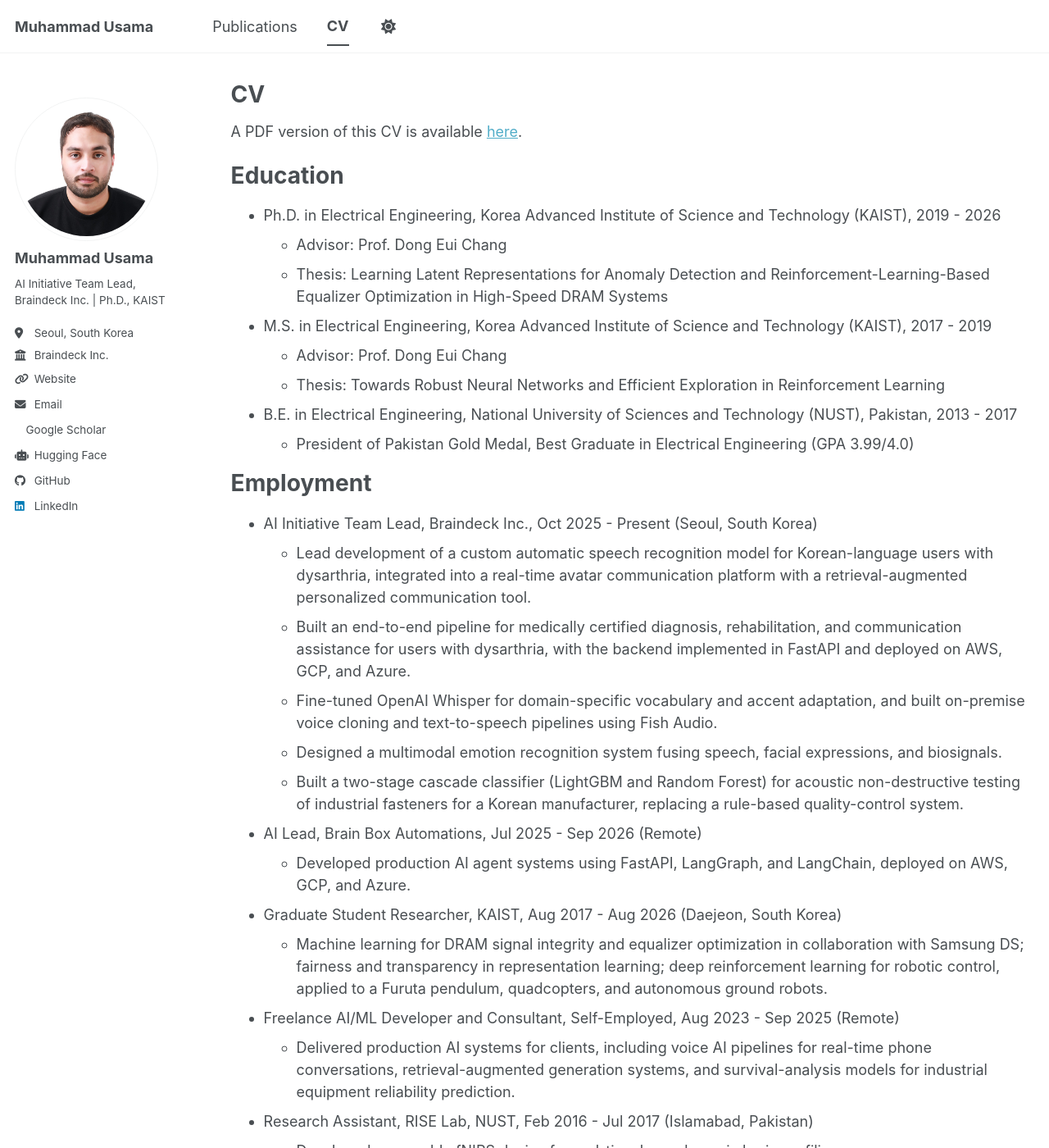
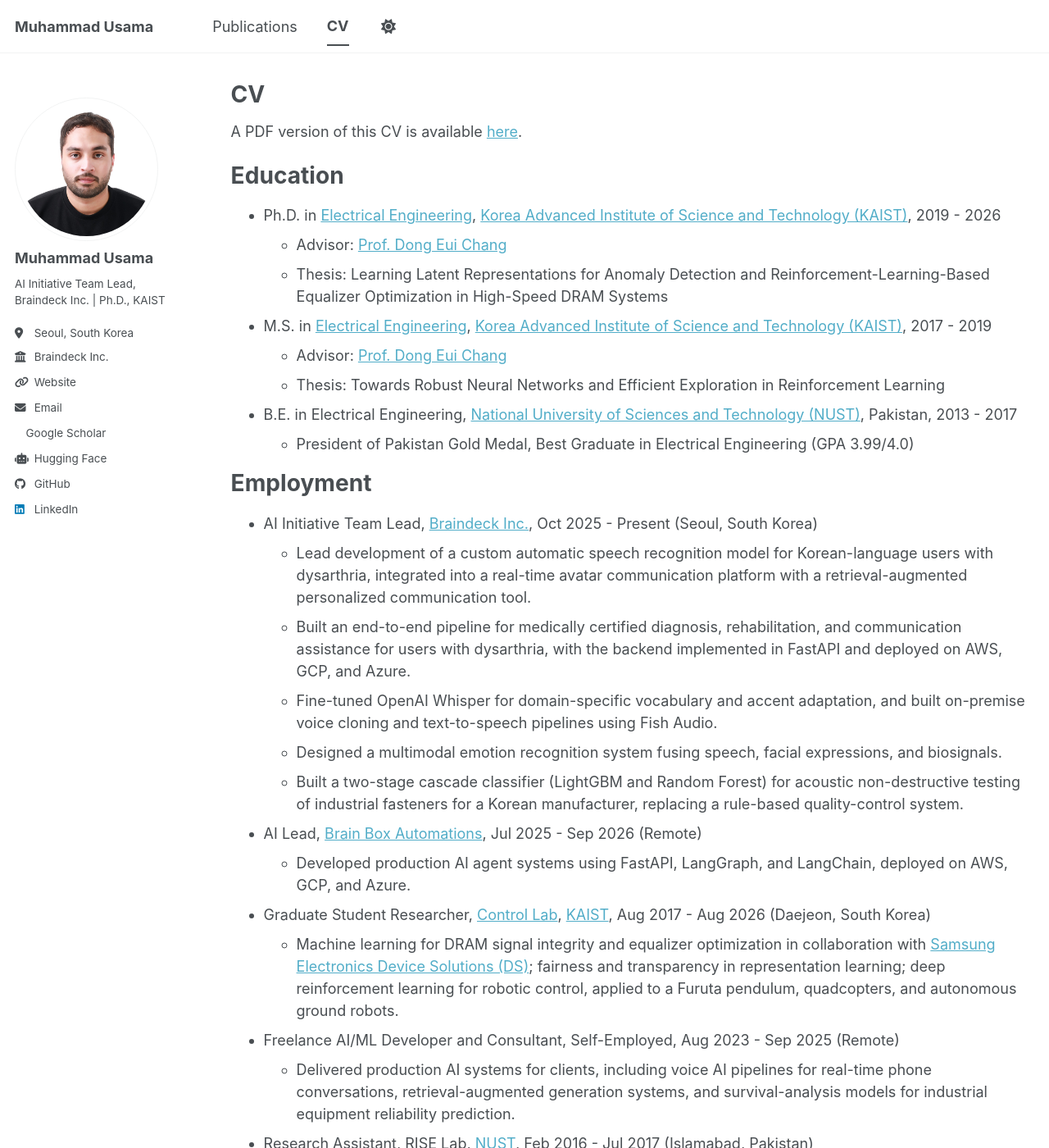
Before and after one commit to Usama1002/Usama1002.github.io, a Jekyll site: the page built from _pages/cv.md, in a window 1280 px wide and 1400 px high. Shown: the whole window at 82% size. Built offline with Jekyll 4.4.1, drawn with Linux system fonts in a browser that asks for light colours; a style sheet for code colours, icons or effects is not loaded; some of the changed text lies outside the part shown.

Commit message:
Link institutions, advisor, employers, and awards on the home and CV pages

```diff
--- a/_config.yml
+++ b/_config.yml
@@ -25,6 +25,7 @@ author:
   bio              : "AI Initiative Team Lead, Braindeck Inc. | Ph.D., KAIST"
   location         : "Seoul, South Korea"
   employer         : "Braindeck Inc."
+  employer_url     : "https://www.braindeck.net/"
   uri              : "https://usama1002.github.io"
   email            : "usama@kaist.ac.kr"
 
--- a/_includes/author-profile.html
+++ b/_includes/author-profile.html
@@ -28,7 +28,11 @@
         <li class="author__desktop"><i class="fas fa-fw fa-location-dot icon-pad-right" aria-hidden="true"></i>{{ author.location }}</li>
       {% endif %}
       {% if author.employer %}
+        {% if author.employer_url %}
+        <li class="author__desktop"><a href="{{ author.employer_url }}"><i class="fas fa-fw fa-building-columns icon-pad-right" aria-hidden="true"></i>{{ author.employer }}</a></li>
+        {% else %}
         <li class="author__desktop"><i class="fas fa-fw fa-building-columns icon-pad-right" aria-hidden="true"></i>{{ author.employer }}</li>
+        {% endif %}
       {% endif %}
       {% if author.uri %}
         <li><a href="{{ author.uri }}"><i class="fas fa-fw fa-link icon-pad-right" aria-hidden="true"></i>{{ site.data.ui-text[site.locale].website_label | default: "Website" }}</a></li>
--- a/_pages/cv.md
+++ b/_pages/cv.md
@@ -13,32 +13,32 @@ A PDF version of this CV is available [here]({{ base_path }}/files/Muhammad-Usam
 
 Education
 ======
-* Ph.D. in Electrical Engineering, Korea Advanced Institute of Science and Technology (KAIST), 2019 - 2026
-  * Advisor: Prof. Dong Eui Chang
+* Ph.D. in [Electrical Engineering](https://ee.kaist.ac.kr/en/), [Korea Advanced Institute of Science and Technology (KAIST)](https://www.kaist.ac.kr/en/), 2019 - 2026
+  * Advisor: [Prof. Dong Eui Chang](https://control.kaist.ac.kr/)
   * Thesis: Learning Latent Representations for Anomaly Detection and Reinforcement-Learning-Based Equalizer Optimization in High-Speed DRAM Systems
-* M.S. in Electrical Engineering, Korea Advanced Institute of Science and Technology (KAIST), 2017 - 2019
-  * Advisor: Prof. Dong Eui Chang
+* M.S. in [Electrical Engineering](https://ee.kaist.ac.kr/en/), [Korea Advanced Institute of Science and Technology (KAIST)](https://www.kaist.ac.kr/en/), 2017 - 2019
+  * Advisor: [Prof. Dong Eui Chang](https://control.kaist.ac.kr/)
   * Thesis: Towards Robust Neural Networks and Efficient Exploration in Reinforcement Learning
-* B.E. in Electrical Engineering, National University of Sciences and Technology (NUST), Pakistan, 2013 - 2017
+* B.E. in Electrical Engineering, [National University of Sciences and Technology (NUST)](https://nust.edu.pk/), Pakistan, 2013 - 2017
   * President of Pakistan Gold Medal, Best Graduate in Electrical Engineering (GPA 3.99/4.0)
 
 Employment
 ======
-* AI Initiative Team Lead, Braindeck Inc., Oct 2025 - Present (Seoul, South Korea)
+* AI Initiative Team Lead, [Braindeck Inc.](https://www.braindeck.net/), Oct 2025 - Present (Seoul, South Korea)
   * Lead development of a custom automatic speech recognition model for Korean-language users with dysarthria, integrated into a real-time avatar communication platform with a retrieval-augmented personalized communication tool.
   * Built an end-to-end pipeline for medically certified diagnosis, rehabilitation, and communication assistance for users with dysarthria, with the backend implemented in FastAPI and deployed on AWS, GCP, and Azure.
   * Fine-tuned OpenAI Whisper for domain-specific vocabulary and accent adaptation, and built on-premise voice cloning and text-to-speech pipelines using Fish Audio.
   * Designed a multimodal emotion recognition system fusing speech, facial expressions, and biosignals.
   * Built a two-stage cascade classifier (LightGBM and Random Forest) for acoustic non-destructive testing of industrial fasteners for a Korean manufacturer, replacing a rule-based quality-control system.
-* AI Lead, Brain Box Automations, Jul 2025 - Sep 2026 (Remote)
+* AI Lead, [Brain Box Automations](https://www.brainboxautomations.com/), Jul 2025 - Sep 2026 (Remote)
   * Developed production AI agent systems using FastAPI, LangGraph, and LangChain, deployed on AWS, GCP, and Azure.
-* Graduate Student Researcher, KAIST, Aug 2017 - Aug 2026 (Daejeon, South Korea)
-  * Machine learning for DRAM signal integrity and equalizer optimization in collaboration with Samsung DS; fairness and transparency in representation learning; deep reinforcement learning for robotic control, applied to a Furuta pendulum, quadcopters, and autonomous ground robots.
+* Graduate Student Researcher, [Control Lab](https://control.kaist.ac.kr/), [KAIST](https://www.kaist.ac.kr/en/), Aug 2017 - Aug 2026 (Daejeon, South Korea)
+  * Machine learning for DRAM signal integrity and equalizer optimization in collaboration with [Samsung Electronics Device Solutions (DS)](https://semiconductor.samsung.com/); fairness and transparency in representation learning; deep reinforcement learning for robotic control, applied to a Furuta pendulum, quadcopters, and autonomous ground robots.
 * Freelance AI/ML Developer and Consultant, Self-Employed, Aug 2023 - Sep 2025 (Remote)
   * Delivered production AI systems for clients, including voice AI pipelines for real-time phone conversations, retrieval-augmented generation systems, and survival-analysis models for industrial equipment reliability prediction.
-* Research Assistant, RISE Lab, NUST, Feb 2016 - Jul 2017 (Islamabad, Pakistan)
+* Research Assistant, RISE Lab, [NUST](https://nust.edu.pk/), Feb 2016 - Jul 2017 (Islamabad, Pakistan)
   * Developed a wearable fNIRS device for real-time hemodynamic brain profiling.
-* Intern Application Engineer, National Instruments, Jul 2016 - Sep 2016 (Islamabad, Pakistan)
+* Intern Application Engineer, [National Instruments](https://www.ni.com/en.html), Jul 2016 - Sep 2016 (Islamabad, Pakistan)
   * Completed LabVIEW certification training; implemented a hybrid control system for an inverted pendulum on NI hardware.
 
 Skills
@@ -52,15 +52,15 @@ Skills
 
 Honors and Awards
 ======
-* Gold Reviewer, International Conference on Machine Learning (ICML), 2026
-* President of Pakistan Gold Medal, Best Graduate in Electrical Engineering, NUST, 2017
+* Gold Reviewer, [International Conference on Machine Learning (ICML) 2026](https://icml.cc/Conferences/2026)
+* President of Pakistan Gold Medal, Best Graduate in Electrical Engineering, [NUST](https://nust.edu.pk/), 2017
 * Special Society Award, 6th Joint Conference of the Korean Artificial Intelligence Association (CKAIA), 2022
 * Top 3.7% academic ranking (M.S.), KAIST
-* Lockheed Martin AlphaPilot AI Drone Racing Innovation Challenge, qualified with Team Puffin
+* Lockheed Martin AlphaPilot AI Drone Racing Innovation Challenge, qualified with [Team Puffin](https://www.herox.com/alphapilot/team/6264)
 
 Service
 ======
-* KAIST EE Ambassador, KAIST EEIO Ambassador Program, 2018 and 2022
+* [KAIST EE](https://ee.kaist.ac.kr/en/) Ambassador, KAIST EEIO Ambassador Program, 2018 and 2022
 * Teaching Assistant, KAIST EEIO information desk and Visit Camp, 2018 - 2024
 
 Publications
```
Also changed, not shown: _pages/about.md (+3 -3 lines).
